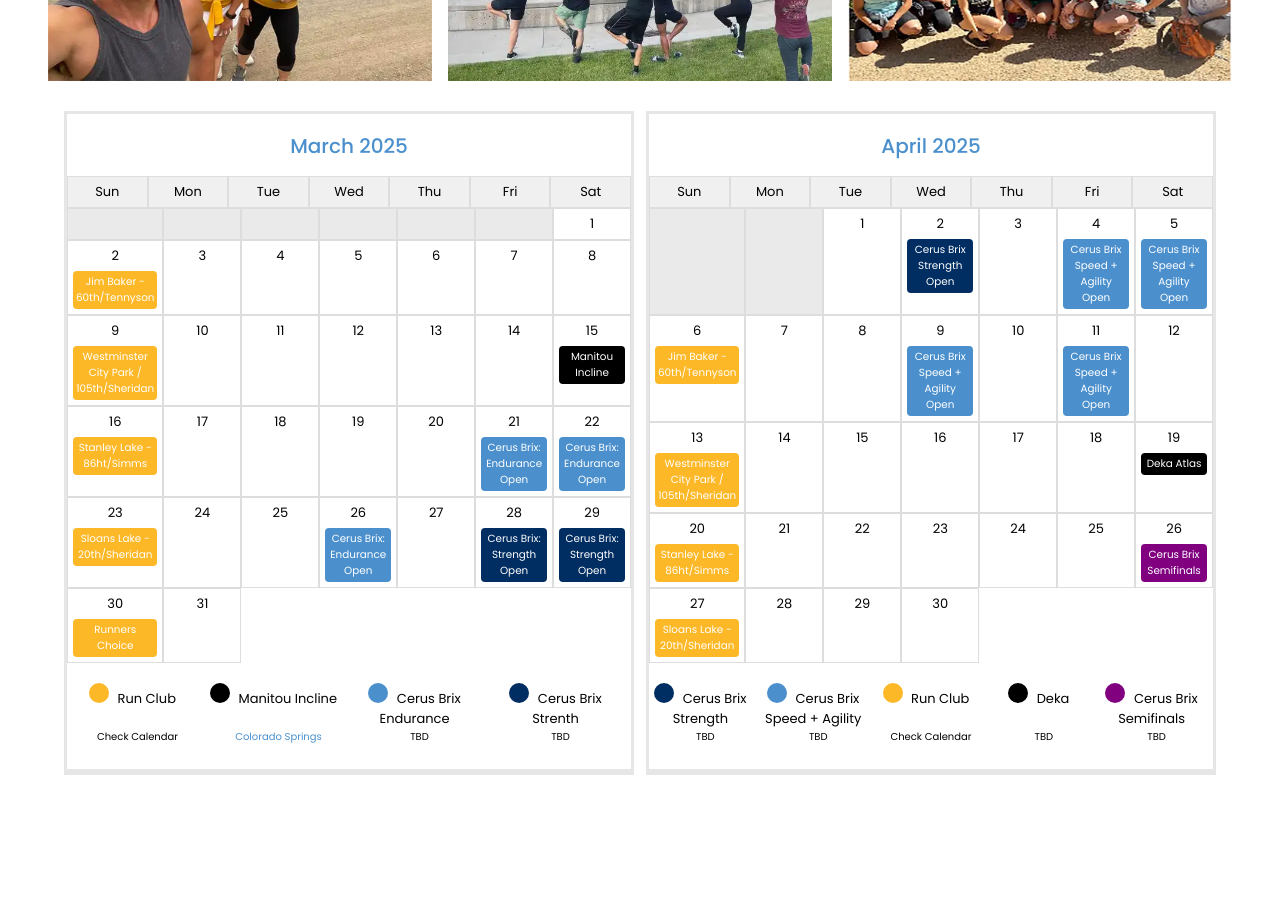
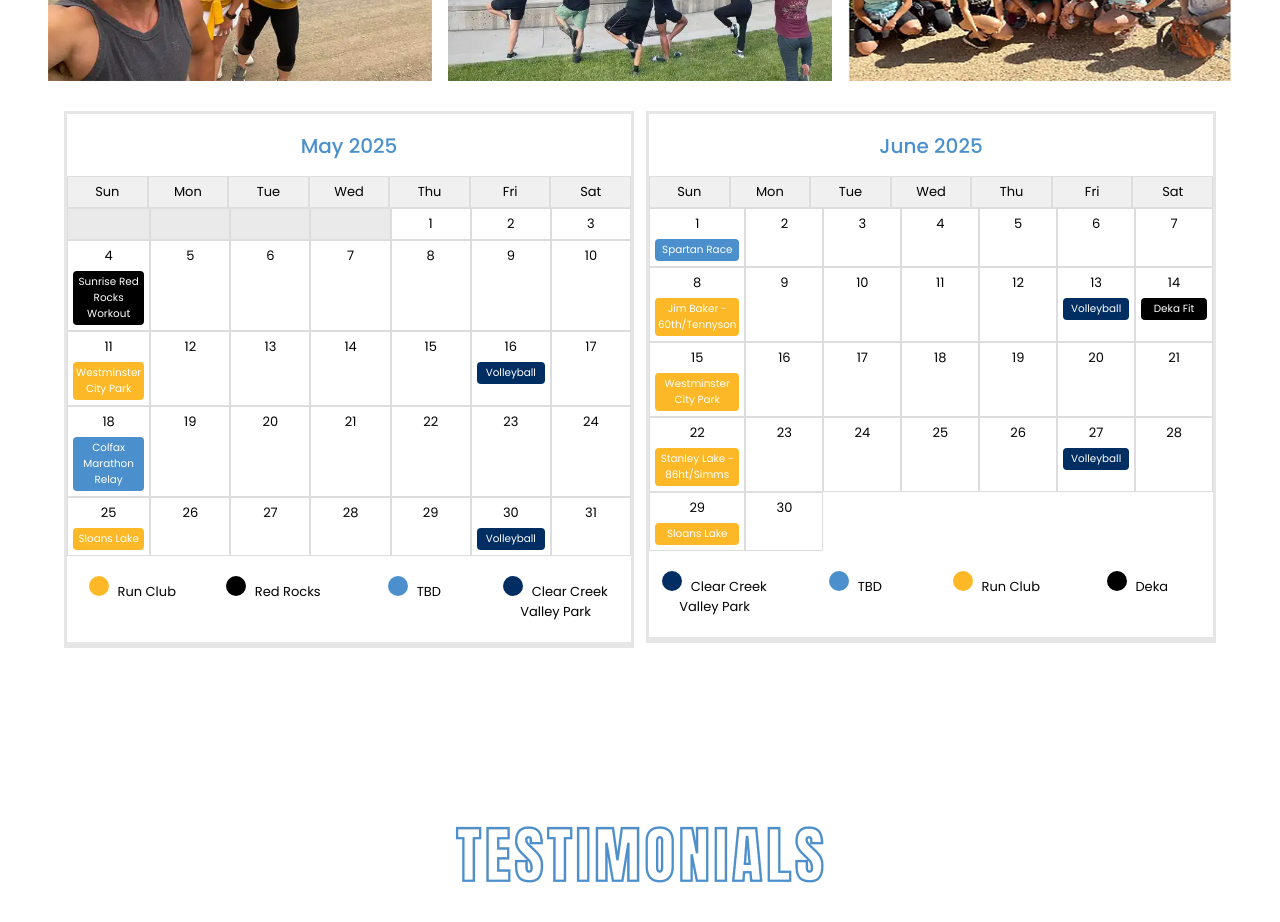
Before and after one commit to jpeazy22/onebody, a React (Create React App) app: page / in a window 1280 px wide. Shown: the part 4460-5382 px from the top of the page. Built offline with nearby package versions, Linux system fonts and the light colour scheme.

Commit message:
updated workout and social calendars

```diff
--- a/src/App.js
+++ b/src/App.js
@@ -330,55 +330,46 @@
     }
 
     const activities = {
-        "2": [{ activity: "Cerus Brix Strength Open", location: "Cerus Brix Strength" }],
-        "4": [{ activity: "Cerus Brix Speed + Agility Open", location: "Cerus Brix Speed + Agility" }],
-        "5": [{ activity: "Cerus Brix Speed + Agility Open", location: "Cerus Brix Speed + Agility" }],
-        "6": [{ activity: "Jim Baker - 60th/Tennyson", location: "Run Club" }],
-        "9": [{ activity: "Cerus Brix Speed + Agility Open", location: "Cerus Brix Speed + Agility" }],
-        "11": [{ activity: "Cerus Brix Speed + Agility Open", location: "Cerus Brix Speed + Agility" }],
-        "13": [{ activity: "Westminster City Park / 105th/Sheridan", location: "Run Club" }],
-        "19": [{ activity: "Deka Atlas", location: "Deka" }],
-        "20": [{ activity: "Stanley Lake - 86ht/Simms", location: "Run Club" }],
-        "26": [{ activity: "Cerus Brix Semifinals", location: "Cerus Brix Semifinals" }],
-        "27": [{ activity: "Sloans Lake - 20th/Sheridan", location: "Run Club" }],
+        "1": [{ activity: "Spartan Race", location: "TBD" }],
+        "8": [{ activity: "Jim Baker - 60th/Tennyson", location: "Run Club" }],
+        "13": [{ activity: "Volleyball", location: "Clear Creek Valley Park" }],
+        "14": [{ activity: "Deka Fit", location: "Deka" }],
+        "15": [{ activity: "Westminster City Park", location: "Run Club" }],
+        "22": [{ activity: "Stanley Lake - 86ht/Simms", location: "Run Club" }],
+        "27": [{ activity: "Volleyball", location: "Clear Creek Valley Park" }],
+        "29": [{ activity: "Sloans Lake", location: "Run Club" }],
             // Add other activities as needed
     };
     const locations = {
-        "Cerus Brix Strength": "#002d62",
-        "Cerus Brix Speed + Agility": "#4b90cd",
+        "Clear Creek Valley Park": "#002d62",
+        "TBD": "#4b90cd",
         "Run Club": "#fdb827",
         "Deka": "#000000",
-        "Cerus Brix Semifinals": "purple",
 
     };
 
-    const mar = {
-        "2": [{ activity: "Jim Baker - 60th/Tennyson", locate: "Run Club" }],
-        "9": [{ activity: "Westminster City Park / 105th/Sheridan", locate: "Run Club" }],
-        "15": [{ activity: "Manitou Incline", locate: "Manitou Incline" }],
-        "16": [{ activity: "Stanley Lake - 86ht/Simms", locate: "Run Club" }],
-        "21": [{ activity: "Cerus Brix: Endurance Open", locate: "Cerus Brix Endurance" }],
-        "22": [{ activity: "Cerus Brix: Endurance Open", locate: "Cerus Brix Endurance" }],
-        "23": [{ activity: "Sloans Lake - 20th/Sheridan", locate: "Run Club" }],
-        "26": [{ activity: "Cerus Brix: Endurance Open", locate: "Cerus Brix Endurance" }],
-        "28": [{ activity: "Cerus Brix: Strength Open", locate: "Cerus Brix Strenth" }],
-        "29": [{ activity: "Cerus Brix: Strength Open", locate: "Cerus Brix Strenth" }],
-        "30": [{ activity: "Runners Choice", locate: "Run Club" }],
-
+    const may = {
+        "4": [{ activity: "Sunrise Red Rocks Workout", locate: "Red Rocks" }],
+        "11": [{ activity: "Westminster City Park", locate: "Run Club" }],
+        "16": [{ activity: "Volleyball", locate: "Clear Creek Valley Park" }],
+        "18": [{ activity: "Colfax Marathon Relay", locate: "TBD" }],
+        // "18": [{ activity: "86th & Simms", locate: "Run Club" }],
+        "25": [{ activity: "Sloans Lake", locate: "Run Club" }],
+        "30": [{ activity: "Volleyball", locate: "Clear Creek Valley Park" }],
     };
-    const marLocations = {
+    const mayLocations = {
         "Run Club": "#fdb827",
-        "Manitou Incline": "#000000",
-        "Cerus Brix Endurance": "#4b90cd",
-        "Cerus Brix Strenth": "#002d62",
+        "Red Rocks": "#000000",
+        "TBD": "#4b90cd",
+        "Clear Creek Valley Park": "#002d62",
 
     };
 
     const Calendar = () => {
         const days = Array.from({ length: 30 }, (_, i) => i + 1);
-        const emptyDays = Array.from({ length: 2 }).fill(null); // April starts on a Saturday in 2025
-        const mardays = Array.from({ length: 31 }, (_, i) => i + 1);
-        const maremptyDays = Array.from({ length: 6 }).fill(null); // March starts on a Tuesday
+        const emptyDays = Array.from({ length: 0 }).fill(null); // April starts on a Saturday in 2025
+        const maydays = Array.from({ length: 31 }, (_, i) => i + 1);
+        const mayemptyDays = Array.from({ length: 4 }).fill(null); // May starts on a Thursday
 
         return (
             <div className="Schedule">
@@ -392,8 +383,8 @@
                         </p>
                         <p>
                             <span className="day">Monday -</span>
-                            <span className="times">5:15am</span>
-                            <span className="times">6:30am</span>
+                            <span className="times"></span>
+                            <span className="times"></span>
                             <span className="times">9am</span>
                             <span className="times">6pm</span>
                         </p>
@@ -408,7 +399,7 @@
                             <span className="day">Wednesday -</span>
                             <span className="times"></span>
                             <span className="times"></span>
-                            <span className="times">9am</span>
+                            <span className="times"></span>
                             <span className="times">6pm</span>
                         </p>
                         <p>
@@ -420,8 +411,8 @@
                         </p>
                         <p className="border">
                             <span className="day">Friday -</span>
-                            <span className="times"></span>
-                            <span className="times"></span>
+                            <span className="times">5:15am</span>
+                            <span className="times">9am</span>
                             <span className="times"></span>
                             <span className="times"></span>
                         </p>
@@ -433,7 +424,7 @@
                             <span className="day">Saturday -</span>
                             <span className="times"></span>
                             <span className="times"></span>
-                            <span className="times">9am</span>
+                            <span className="times">8:30am</span>
                             <span className="times"></span>
                         </p>
                     </div>
@@ -514,10 +505,10 @@
                     </div>
                 </section>
                 <section className="eventCalendar">
-                {/* March CALENDAR */}
+                {/* Maych CALENDAR */}
                     <div className="calendar">
                         <header className="calendar-header">
-                            <h2>March 2025</h2>
+                            <h2>May 2025</h2>
                         </header>
                         <div className="header">
                             {["Sun", "Mon", "Tue", "Wed", "Thu", "Fri", "Sat"].map(day => (
@@ -525,14 +516,14 @@
                             ))}
                         </div>
                         <div className="days">
-                            {maremptyDays.map((_, index) => (
+                            {mayemptyDays.map((_, index) => (
                                 <div key={`empty-${index}`} className="daytime empty"></div>
                             ))}
-                            {mardays.map(day => (
+                            {maydays.map(day => (
                                 <div key={day} className="daytime">
                                     {day}
-                                    {mar[day]?.map((event, index) => (
-                                        <div key={index} className="activity" style={{ backgroundColor: marLocations[event.locate] }}>
+                                    {may[day]?.map((event, index) => (
+                                        <div key={index} className="activity" style={{ backgroundColor: mayLocations[event.locate] }}>
                                             {event.activity}
                                         </div>
                                     ))}
@@ -540,23 +531,23 @@
                             ))}
                         </div>
                         <div className="key">
-                            {Object.entries(marLocations).map(([locate, color]) => (
+                            {Object.entries(mayLocations).map(([locate, color]) => (
                                 <div key={locate} className="key-item">
                                     <span className="key-color" style={{ backgroundColor: color }}></span> {locate}
                                 </div>
                             ))}
                         </div>
                         <div className="address">
-                            <span className="mar">Check Calendar</span>
-                            <span className="mar"><a href="https://www.google.com/maps/place/Manitou+Incline/@38.8568478,-104.9321786,1133m/data=!3m2!1e3!4b1!4m6!3m5!1s0x871351239eb32b55:0xc8d2bc4a8c964297!8m2!3d38.8568478!4d-104.9321786!16s%2Fg%2F11hmmsh0s_?entry=ttu&g_ep=EgoyMDI1MDIxMi4wIKXMDSoASAFQAw%3D%3D">Colorado Springs</a></span>
-                            <span className="mar">TBD</span>
-                            <span className="mar">TBD</span>
+                            {/* <span className="may">Check Calendar</span>
+                            <span className="may">Red Rocks</span>
+                            <span className="may">TBD</span>
+                            <span className="may">TBD</span>*/}
                         </div>
                     </div>
                 {/* April CALENDAR */}
                     <div className="calendar">
                         <header className="calendar-header">
-                            <h2>April 2025</h2>
+                            <h2>June 2025</h2>
                         </header>
                         <div className="header">
                             {["Sun", "Mon", "Tue", "Wed", "Thu", "Fri", "Sat"].map(day => (
@@ -586,11 +577,11 @@
                             ))}
                         </div>
                         <div className="address">
-                            <span>TBD</span>
+                            {/*<span>TBD</span>
                             <span>TBD</span>
                             <span>Check Calendar</span>
                             <span>TBD</span>
-                            <span>TBD</span>
+                            <span>TBD</span> */}
                         </div>
                     </div>
                 </section>
```
